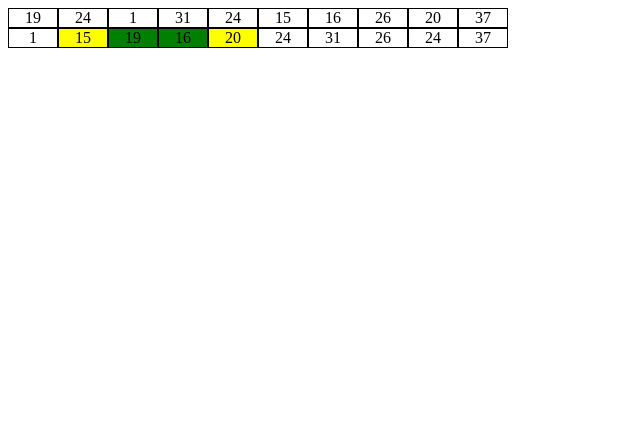
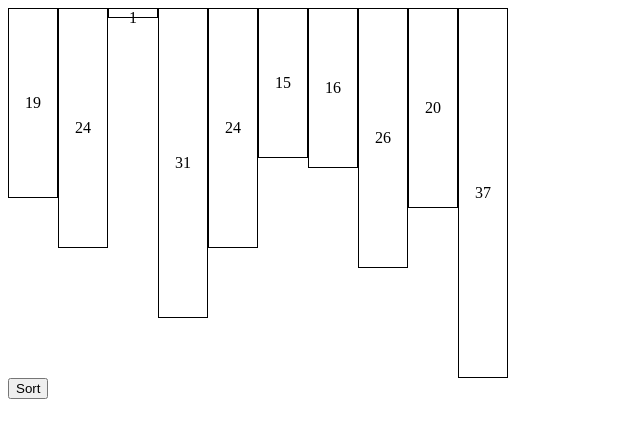
Before and after one commit to VitorSFranca/SortingViwer, an Angular app: page / in a window 1280 px wide. Shown: the top 438 px of the page, without its empty margins (0-640 px from the left). Built offline with nearby package versions, Linux system fonts and the light colour scheme.

Commit message:
Initial simple flow: Quicksort

```diff
--- a/src/app/viwer/viwer.component.html
+++ b/src/app/viwer/viwer.component.html
@@ -1,15 +1,12 @@
-<div class="viwer-container">
-    <div class="viwer-item" *ngFor="let item of sortingArrayOriginal"> {{ item }}</div>
-</div>
 <div class="viwer-container">
     <div class="viwer-item"
         *ngFor="let item of sortingArray; let i = index"
         [ngClass]="{
-            pivot: i === currentPivot,
-            edge: i === left || i === right,
             swap: i === swapLeft || i === swapRight
         }"
+        [ngStyle]="{'height.px': item * 10}"
     >
         {{ item }}
     </div>
 </div>
+<button (click)="doSorting()">Sort</button>
--- a/src/app/viwer/viwer.component.scss
+++ b/src/app/viwer/viwer.component.scss
@@ -8,14 +8,6 @@
         border: 1px solid black;
         box-sizing: border-box;
 
-        &.pivot {
-            background: red;
-        }
-
-        &.edge {
-            background: yellow;
-        }
-
         &.swap {
             background: green;
         }
--- a/src/app/viwer/viwer.component.ts
+++ b/src/app/viwer/viwer.component.ts
@@ -1,4 +1,4 @@
-import { Component, OnInit } from '@angular/core';
+import { Component } from '@angular/core';
 import { QuicksortService, sortingSteps } from '../services/Quicksort/quicksort.service';
 
 @Component({
@@ -6,9 +6,8 @@ import { QuicksortService, sortingSteps } from '../services/Quicksort/quicksort.
   templateUrl: './viwer.component.html',
   styleUrls: ['./viwer.component.scss']
 })
-export class ViwerComponent implements OnInit {
+export class ViwerComponent {
   sortingArray = [19, 24, 1, 31, 24, 15, 16, 26, 20, 37];
-  sortingArrayOriginal = [...this.sortingArray];
   result: sortingSteps = {};
   currentPivot = -1;
   left = -1;
@@ -19,13 +18,13 @@ export class ViwerComponent implements OnInit {
   constructor(private quicksortService: QuicksortService) {
   }
 
-  ngOnInit(): void {
+  showIterations(): void {
+    this.nextIteration(this.result.steps? this.result.steps[0] : []);
+  }
+
+  doSorting(): void {
     this.result = this.quicksortService.quickSort([...this.sortingArray]);
     this.showIterations();
-  }
-
-  showIterations(): void {
-    this.nextIteration(this.result.steps? this.result.steps[0] : []);
   }
 
   nextIteration(currentIteration: number[], step = 0, iteration = 0): void {
```
